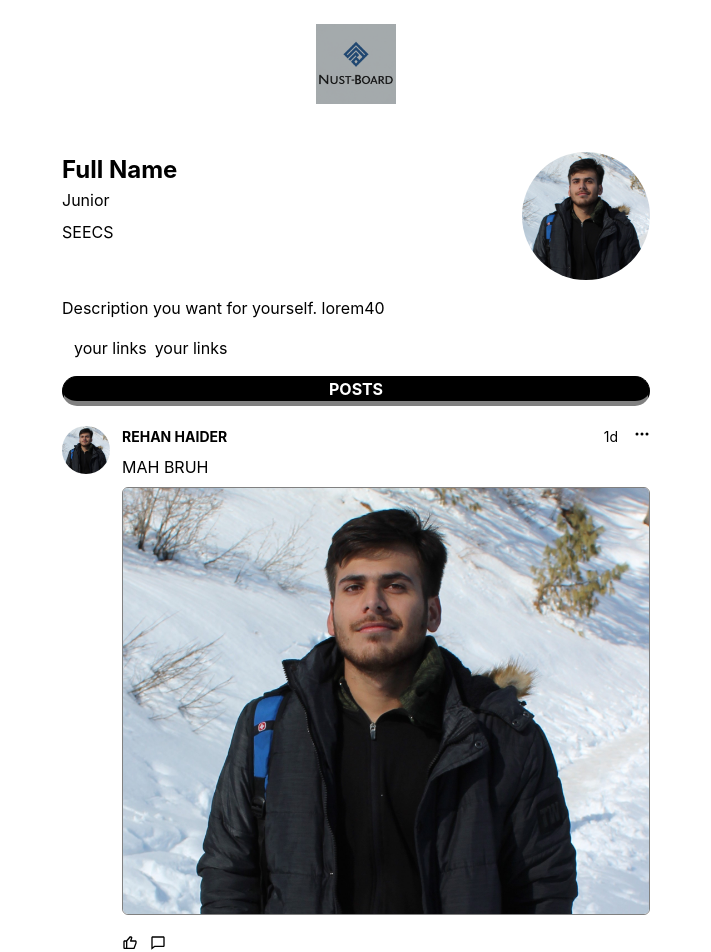
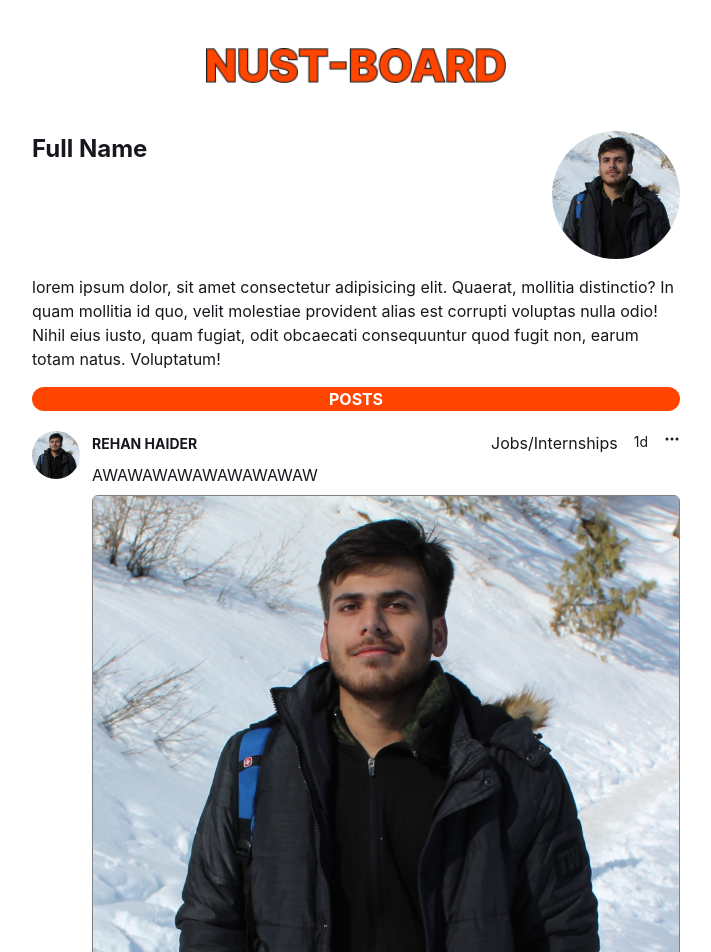
Before and after one commit to rehan-hdr/NUST-Board, a React (Vite) app in the folder front-end/: page /1 in a window 1280 px wide. Shown: the top 952 px of the page, without its empty margins (284-995 px from the left). Built offline with nearby package versions, Linux system fonts and the light colour scheme.

Commit message:
Tweaked the styles and colors

```diff
--- a/front-end/src/App.jsx
+++ b/front-end/src/App.jsx
@@ -9,13 +9,16 @@ import PostPage from './pages/PostPage';
 function App() {
 
   return (
-    <Container maxW={"620px"}>
+    <>
+    <Container maxW={'230px'} bg={'black'}></Container>
+    <Container maxW={"680px"}>
       <Header />
       <Routes>
         <Route path='/:username' element={<UserPage />}/>
         <Route path='/:username/post/:pid' element={<PostPage />}/>
       </Routes>
     </Container>
+    </>
 
   )
 };
--- a/front-end/src/components/Comment.jsx
+++ b/front-end/src/components/Comment.jsx
@@ -15,7 +15,7 @@ const Comment = (props) => {
                         <Flex w={'full'} justifyContent={'space-between'} alignItems={'center'}>
                             <Text fontSize={'sm'} fontWeight={'bold'}>{props.name}</Text>
                             <Flex gap={2} alignItems={'center'}>
-                                <Text fontSize={'sm'} color={'black.neutral'}>ID</Text>
+                                <Text fontSize={'sm'} color={'black.neutral'}>{props.createdAt}</Text>
                                 <BsThreeDots/>
                             </Flex>
                             </Flex>
--- a/front-end/src/components/Header.jsx
+++ b/front-end/src/components/Header.jsx
@@ -2,11 +2,11 @@ import { Flex, Image } from "@chakra-ui/react";
 
 const Header = () => {
     return(
-        <Flex justifyContent={"center"} mt={6} mb={12} >
+        <Flex justifyContent={"center"} mt={12} mb={12} >
             <Image
             cursor = "pointer"
             alt = 'logo'
-            w={20}
+            w={300}
             src = '/logo.png'
             />
         </Flex>
--- a/front-end/src/components/PostActions.jsx
+++ b/front-end/src/components/PostActions.jsx
@@ -5,14 +5,14 @@ import { Flex } from "@chakra-ui/react";
 const PostActions = ({liked, setLiked}) => {
 
     return(
-        <Flex gap={3} my={2} onClick={(e) => e.preventDefault()}>
+        <Flex gap={3} my={1} onClick={(e) => e.preventDefault()}>
             <BiLike
-                color={liked ? '#ff4500' : ''}
+                size={30}
                 fill={liked ? '#ff4500' : ''}
                 onClick = {() => setLiked(!liked)}
                 >
             </BiLike>
-            <BiComment></BiComment>
+            <BiComment size={30}></BiComment>
         </Flex>
     )
 
--- a/front-end/src/components/UserHeader.jsx
+++ b/front-end/src/components/UserHeader.jsx
@@ -8,10 +8,10 @@ const UserHeader = () => {
                     <Text fontSize={"2xl"} fontWeight={'bold'}>
                         Full Name
                     </Text>
-                    <Flex gap={2} flexDirection={'column'} alignItems={'start'}>
+                    {/* <Flex gap={2} flexDirection={'column'} alignItems={'start'}>
                         <Text fontSize={'l'}>Junior</Text>
                         <Text fontSize={'l'}>SEECS</Text>
-                    </Flex>
+                    </Flex> */}
 
                 </Box>
                 <Box>
@@ -23,9 +23,9 @@ const UserHeader = () => {
                 </Box>
             </Flex>
 
-            <Text>Description you want for yourself. lorem40</Text>
+            <Text>lorem ipsum dolor, sit amet consectetur adipisicing elit. Quaerat, mollitia distinctio? In quam mollitia id quo, velit molestiae provident alias est corrupti voluptas nulla odio! Nihil eius iusto, quam fugiat, odit obcaecati consequuntur quod fugit non, earum totam natus. Voluptatum!</Text>
 
-            <Flex w={'full'} justifyContent={'space-between'}>
+            {/* <Flex w={'full'} justifyContent={'space-between'}>
                 <Flex gap={2} alignItems={'center'}>
 
                     <Box w='1' h='1' borderRadius={'full'}></Box>
@@ -33,9 +33,9 @@ const UserHeader = () => {
                     <Link>your links</Link>
 
                 </Flex>
-            </Flex>
+            </Flex> */}
 
-            <Flex w={'full'} fontWeight={'bold'} justifyContent={'center'} border={'1px solid black'} borderRadius={'full'} bg = {'black.neutral'} color={'#ffffff'} borderBottom={'5px solid gray'}>
+            <Flex w={'full'} fontWeight={'bold'} justifyContent={'center'} borderRadius={'full'} bg = {'theme.neutral'} color={'#ffffff'}>
                 POSTS
                 </Flex>
         </VStack>
--- a/front-end/src/components/UserPost.jsx
+++ b/front-end/src/components/UserPost.jsx
@@ -24,6 +24,7 @@ const UserPost = (props) => {
                             <Text fontSize={'sm'} fontWeight={'bold'}>REHAN HAIDER</Text>
                         </Flex>
                         <Flex gap={4} alignItems={'enter'}>
+                            <Text fontSize={'md'} color={'black.neutral'}>Jobs/Internships</Text>
                             <Text fontSize={'sm'} color={'black.neutral'}> 1d</Text>
                             <BsThreeDots/>
 
@@ -42,13 +43,7 @@ const UserPost = (props) => {
 
 
 
-                    {/* Going to use this in the Post Page* /}
-                    {/* <Text fontWeight={'bold'}>sDescription</Text>
-                    <Text fontSize={'sm'}>
-                        Lorem ipsum dolor sit amet consectetur adipisicing elit. Saepe consequatur nemo corrupti! Voluptatem officia distinctio praesentium delectus nemo eligendi ipsam deleniti architecto officiis debitis. Eum ipsum sed eveniet, doloremque quis optio obcaecati at quaerat veritatis illo ducimus inventore, vel quae magnam molestias saepe rerum repellat aliquam perferendis eligendi labore neque voluptatem laboriosam? Consequatur, adipisci. Delectus fuga totam eos asperiores officia.
-                    </Text> */}
-
-                    <Flex gap={3} mt={1}>
+                    <Flex gap={3} mt={0}>
                         <PostActions liked={liked} setLiked={setLiked}/>
                     </Flex>
                     <Flex gap={1} alignItems={'center'}>
--- a/front-end/src/main.jsx
+++ b/front-end/src/main.jsx
@@ -9,7 +9,7 @@ import { BrowserRouter } from 'react-router-dom'
 const styles = {
   global: {
     body: {
-      color: '#000000',
+      color: '#17181d',
       bg: '#ffffff'
     }
   }
@@ -17,11 +17,15 @@ const styles = {
 
 const colors = {
   black:{
-    neutral:'#000000'
+    neutral:'#17181d'
   },
 
   theme:{
     neutral:'#ff4500'
+  },
+
+  buttons:{
+    neutral:'rgb(229, 235, 238)'
   }
 }
 
--- a/front-end/src/pages/PostPage.jsx
+++ b/front-end/src/pages/PostPage.jsx
@@ -18,6 +18,8 @@ const PostPage = () => {
                         </Text>
                 </Flex>
                 <Flex gap={4} alignItems={'center'}>
+
+                <Text fontSize={'md'} color={'black.neutral'}>Jobs/Internships</Text>
 
                     <Text fontSize={'sm'}>
                         1d
--- a/front-end/src/pages/UserPage.jsx
+++ b/front-end/src/pages/UserPage.jsx
@@ -5,7 +5,7 @@ const UserPage = () => {
     return(
         <>
         <UserHeader/>
-        <UserPost likes={1200} replies={341} postImg='RehanHaider.JPG' postTitle='MAH BRUH'/>
+        <UserPost likes={1200} replies={341} postImg='RehanHaider.JPG' postTitle='AWAWAWAWAWAWAWAWAW'/>
         <UserPost likes={123} replies={121} postImg='/logo.png' postTitle='ohHRLL NANAAA'/>
         <UserPost likes={150} replies={461} postImg='/RehanHaider.JPG' postTitle='OH HELLL YEEAHAHHH'/>
         <UserPost likes={5030} replies={351} postTitle='wtf'/>
```
Also changed, not shown: front-end/public/logo.png.
